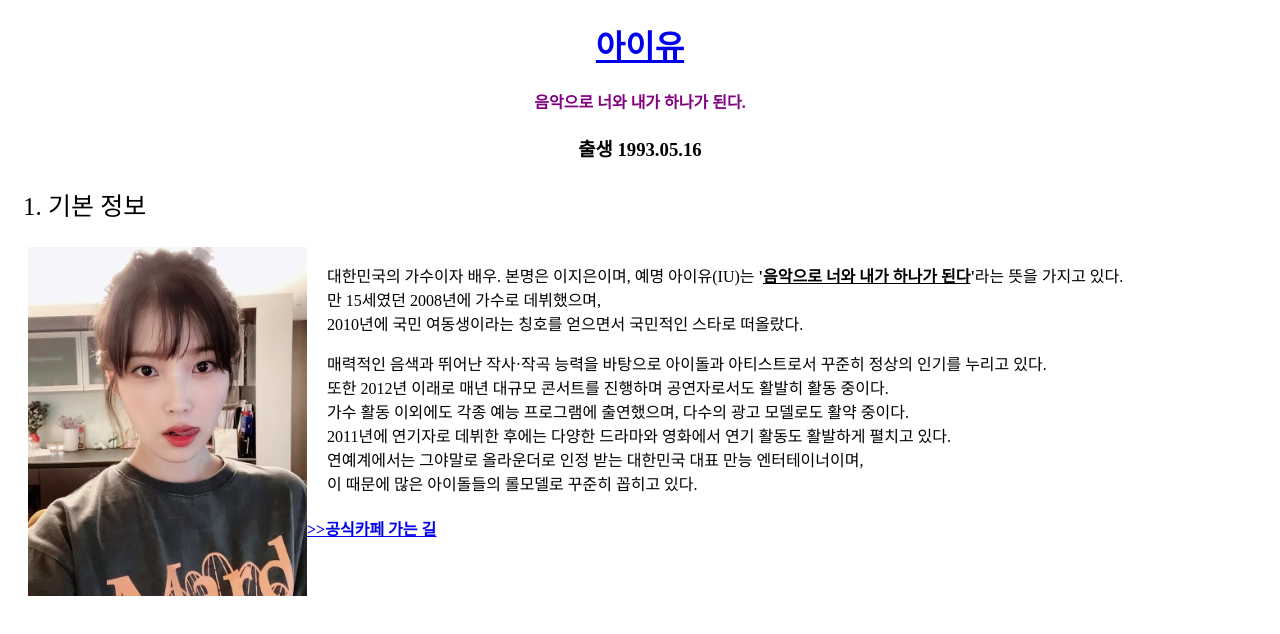
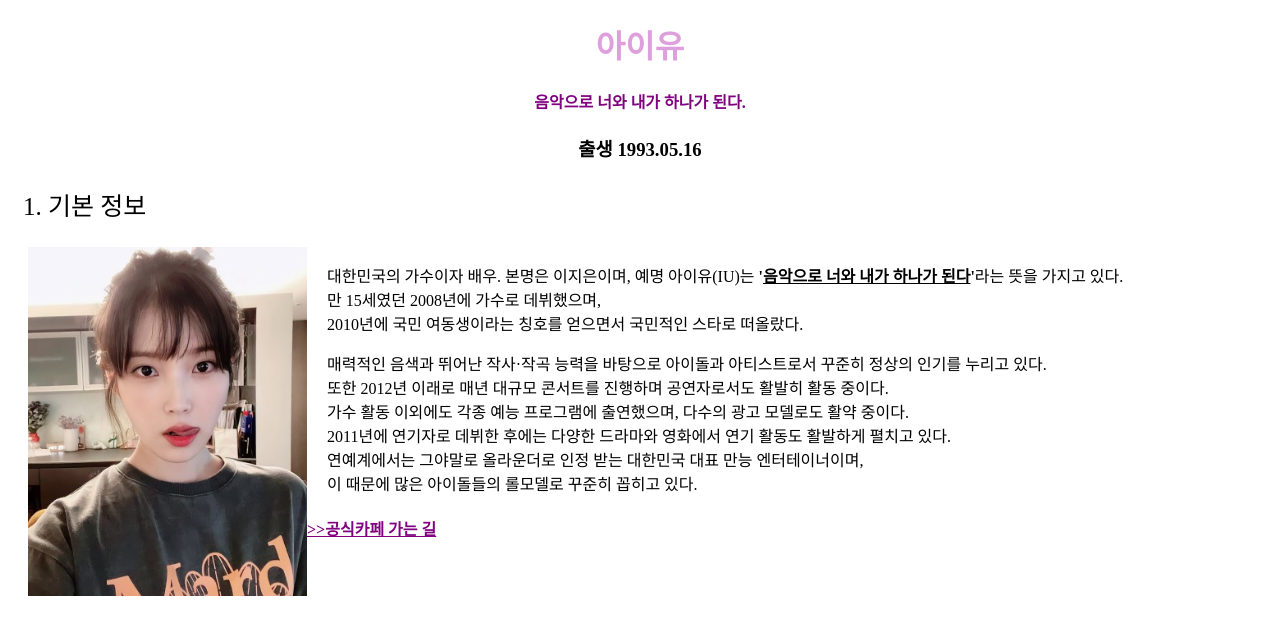
Before and after one commit to wnsgnl/IU, a plain HTML site: page 1.html in a window 1280 px wide. Drawn offline with Linux system fonts and the light colour scheme.

Commit message:
Add files via upload

```diff
--- a/1.html
+++ b/1.html
@@ -6,13 +6,17 @@
     <meta name="viewport" content="width=device-width, initial-scale=1.0">
     <title>아이유</title>
     <style>
+        a {
+           color:purple;
+           text-decoration: none;
+        }
         .flex-container {
           display: flex;
         }
         </style>
 </head>
 <body>
-    <h1 style="text-align: center; color: plum;"><a href="index.html">아이유</a></h1>
+    <h1 style="text-align: center; color: plum;"><a href="index.html" style="color: plum;">아이유</a></h1>
     <h4 style="text-align: center; color: purple;">음악으로 너와 내가 하나가 된다.</h4>
     <h3 style="text-align: center;">출생 1993.05.16</h3>
     <ol style="font-size: 25px;">
```
Also changed, not shown: index.html (+6 -2 lines).
